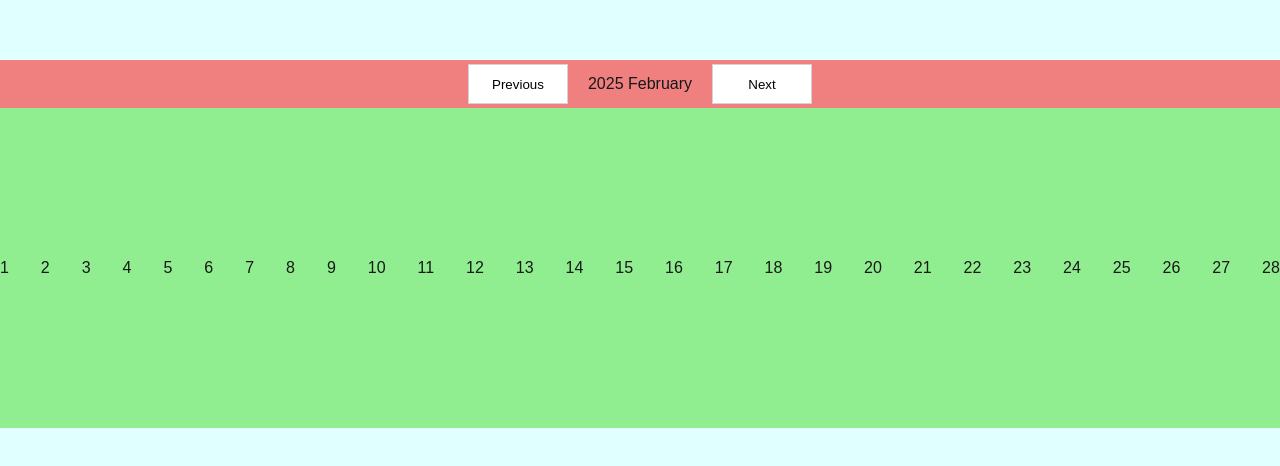
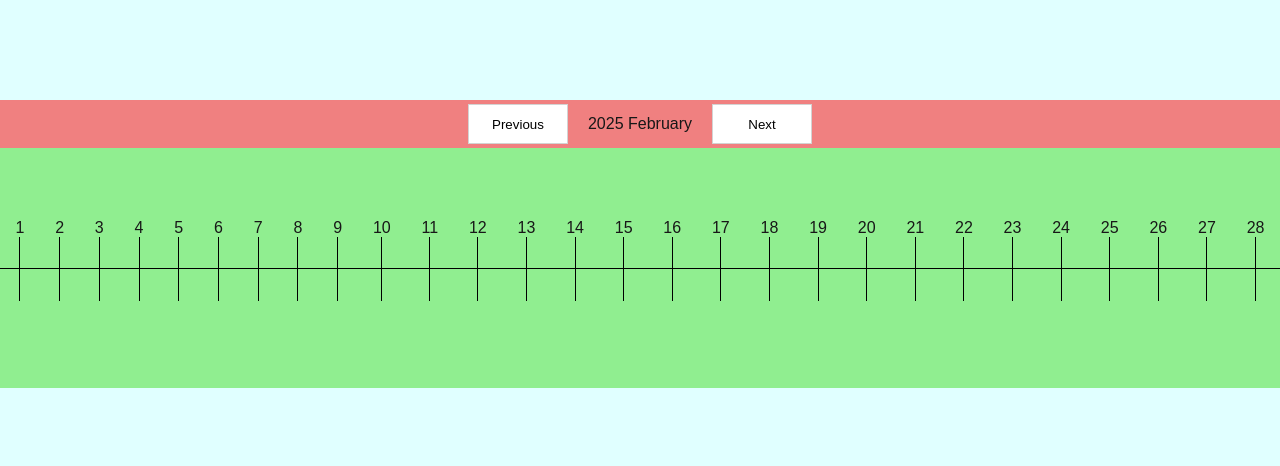
Before and after one commit to MatijaAleksic/Timeline, a Next.js app: page / in a window 1280 px wide. Shown: the part 156-622 px from the top of the page. Built offline with nearby package versions, Linux system fonts and the light colour scheme.

Commit message:
added basic structure of the meter

```diff
--- a/src/components/Meter/MeterCore/MeterCore.module.scss
+++ b/src/components/Meter/MeterCore/MeterCore.module.scss
@@ -11,34 +11,22 @@
 }
 
 .meterComponent {
-  height: 40vh;
+  height: 30vh;
   width: 100%;
+  min-width: 100%;
   display: flex;
   flex-direction: row;
+  align-items: center;
 
   background-color: lightgreen;
 
-  justify-content: space-between;
-  align-items: center;
+  overflow-x: scroll;
+  overflow-y: hidden;
 }
 
-.meterNavigationWrapper {
+.meterCenterLine {
+  position: fixed;
   width: 100%;
-  height: 6vh;
-  background-color: lightcoral;
-
-  display: flex;
-  flex-direction: row;
-  justify-content: center;
-  align-items: center;
+  height: 1px;
+  background: black;
 }
-.navigationYearContainer {
-  margin: 0 20px;
-}
-
-.navigationButton {
-  background-color: white;
-  border: 1px solid lightgray;
-  width: 100px;
-  height: 40px;
-}
--- a/src/components/Meter/MeterCore/MeterCore.tsx
+++ b/src/components/Meter/MeterCore/MeterCore.tsx
@@ -1,19 +1,21 @@
 "use client";
 
-import { addMonths, eachDayOfInterval, format, setMonth } from "date-fns";
+import { addMonths } from "date-fns";
 import styles from "./MeterCore.module.scss";
-import { useState } from "react";
+import { useState, useRef } from "react";
+import MeterHeader from "../MeterHeader/MeterHeader";
+import MeterMonth from "../MeterMonth/MeterMonth";
 
 function MeterCore() {
+  const minZoomPercentageValue = 30;
+  const maxZoomPercentageValue = 100;
   const [date, setDate] = useState<Date>(new Date());
-
-  const firstDayOfMonth = new Date(date.getFullYear(), date.getMonth(), 1);
-  const lastDayOfMonth = new Date(date.getFullYear(), date.getMonth() + 1, 0);
-
-  const days = eachDayOfInterval({
-    start: firstDayOfMonth,
-    end: lastDayOfMonth,
-  });
+  const [scrollValue, setScrollValue] = useState<number>(100);
+  const [isDragging, setIsDragging] = useState(false);
+  const [startX, setStartX] = useState(0);
+  const [scrollLeft, setScrollLeft] = useState(0);
+  const [scrollTop, setScrollTop] = useState(0);
+  const meterComponentRef = useRef<HTMLDivElement>(null);
 
   const handlePreviousMonth = () => {
     setDate(addMonths(date, -1));
@@ -23,26 +25,94 @@ function MeterCore() {
     setDate(addMonths(date, 1));
   };
 
+  const handleScroll = (event: any) => {
+    setScrollValue((prev) => {
+      const newValue = event.deltaY > 0 ? prev - 1 : prev + 1;
+      return Math.max(
+        minZoomPercentageValue,
+        Math.min(maxZoomPercentageValue, newValue)
+      );
+    });
+  };
+
+  const handleMouseDown = (event: React.MouseEvent) => {
+    setIsDragging(true);
+    setStartX(event.pageX - (meterComponentRef.current?.offsetLeft || 0));
+    setScrollLeft(meterComponentRef.current?.scrollLeft || 0);
+  };
+
+  const handleMouseMove = (event: React.MouseEvent) => {
+    if (!isDragging) return;
+    const moveX = event.pageX - startX;
+    if (meterComponentRef.current) {
+      meterComponentRef.current.scrollLeft = scrollLeft - moveX;
+    }
+  };
+
+  const handleMouseUp = () => {
+    setIsDragging(false);
+  };
+
+  const handleMouseLeave = () => {
+    setIsDragging(false);
+  };
+
+  const handleZoom = (event: any) => {
+    const mouseX = event.clientX;
+    const mouseY = event.clientY;
+
+    const element = meterComponentRef.current;
+    if (!element) return;
+
+    const boundingRect = element.getBoundingClientRect();
+    const offsetX = mouseX - boundingRect.left;
+    const offsetY = mouseY - boundingRect.top;
+
+    const prevScrollValue = scrollValue;
+    const newZoom = Math.max(
+      minZoomPercentageValue,
+      Math.min(
+        maxZoomPercentageValue,
+        scrollValue + (event.deltaY > 0 ? -1 : 1)
+      )
+    );
+
+    setScrollValue(newZoom);
+
+    if (element) {
+      const zoomRatio = newZoom / prevScrollValue;
+      const newScrollLeft = (scrollLeft - offsetX) * zoomRatio + offsetX;
+      const newScrollTop = (scrollTop - offsetY) * zoomRatio + offsetY;
+
+      element.scrollLeft = newScrollLeft * (scrollValue / 100) - 15;
+      element.scrollTop = newScrollTop * (scrollValue / 100);
+    }
+  };
+
   return (
     <div className={styles.meterWrapper}>
-      <div className={styles.meterNavigationWrapper}>
-        <button
-          className={styles.navigationButton}
-          onClick={handlePreviousMonth}
-        >
-          Previous
-        </button>
-        <div className={styles.navigationYearContainer}>
-          {format(date, "yyyy MMMM")}
-        </div>
-        <button className={styles.navigationButton} onClick={handleNextMonth}>
-          Next
-        </button>
-      </div>
-      <div className={styles.meterComponent}>
-        {days.map((day, index) => {
-          return <div key={index}>{format(day, "d")}</div>;
-        })}
+      <MeterHeader
+        handleNextMonth={handleNextMonth}
+        handlePreviousMonth={handlePreviousMonth}
+        date={date}
+      />
+
+      <div
+        className={styles.meterComponent}
+        onWheel={handleZoom}
+        ref={meterComponentRef}
+        onMouseDown={handleMouseDown}
+        onMouseMove={handleMouseMove}
+        onMouseUp={handleMouseUp}
+        onMouseLeave={handleMouseLeave}
+      >
+        <div className={styles.meterCenterLine} />
+        <MeterMonth widthPercentage={scrollValue} date={date}></MeterMonth>
+        <MeterMonth widthPercentage={scrollValue} date={date}></MeterMonth>
+        <MeterMonth widthPercentage={scrollValue} date={date}></MeterMonth>
+        <MeterMonth widthPercentage={scrollValue} date={date}></MeterMonth>
+        <MeterMonth widthPercentage={scrollValue} date={date}></MeterMonth>
+        <MeterMonth widthPercentage={scrollValue} date={date}></MeterMonth>
       </div>
     </div>
   );
--- a/src/components/Meter/MeterHeader/MeterHeader.module.scss
+++ b/src/components/Meter/MeterHeader/MeterHeader.module.scss
@@ -0,0 +1,20 @@
+.meterNavigationWrapper {
+  width: 100%;
+  height: 6vh;
+  background-color: lightcoral;
+
+  display: flex;
+  flex-direction: row;
+  justify-content: center;
+  align-items: center;
+}
+.navigationYearContainer {
+  margin: 0 20px;
+}
+
+.navigationButton {
+  background-color: white;
+  border: 1px solid lightgray;
+  width: 100px;
+  height: 40px;
+}
--- a/src/components/Meter/MeterHeader/MeterHeader.tsx
+++ b/src/components/Meter/MeterHeader/MeterHeader.tsx
@@ -1,4 +1,30 @@
+import styles from "./MeterHeader.module.scss";
+import { format } from "date-fns";
 
-export const MeterHeader = () => {
+interface IProps {
+  handlePreviousMonth: () => void;
+  handleNextMonth: () => void;
+  date: Date;
+}
 
-}
+const MeterHeader: React.FunctionComponent<IProps> = ({
+  handlePreviousMonth,
+  handleNextMonth,
+  date,
+}: IProps) => {
+  return (
+    <div className={styles.meterNavigationWrapper}>
+      <button className={styles.navigationButton} onClick={handlePreviousMonth}>
+        Previous
+      </button>
+      <div className={styles.navigationYearContainer}>
+        {format(date, "yyyy MMMM")}
+      </div>
+      <button className={styles.navigationButton} onClick={handleNextMonth}>
+        Next
+      </button>
+    </div>
+  );
+};
+
+export default MeterHeader;
--- a/src/components/Meter/MeterHeader/index.ts
+++ b/src/components/Meter/MeterHeader/index.ts
@@ -0,0 +1 @@
+export { default } from "./MeterHeader";
--- /dev/null
+++ b/src/components/Meter/MeterLine/MeterLine.module.scss
@@ -0,0 +1,17 @@
+.meterLineContainer {
+  display: flex;
+  flex-direction: column;
+  align-items: center;
+  height: 100%;
+  justify-content: center;
+
+  .meterLine {
+    height: 4rem;
+    width: 1px;
+    background: #000;
+    margin-bottom: 1rem;
+  }
+  .meterLineDisplayValue {
+    user-select: none;
+  }
+}
--- /dev/null
+++ b/src/components/Meter/MeterLine/MeterLine.tsx
@@ -0,0 +1,16 @@
+import styles from "./MeterLine.module.scss";
+
+interface IProps {
+  displayValue: string;
+}
+
+const MeterLine: React.FunctionComponent<IProps> = ({ displayValue }) => {
+  return (
+    <div className={styles.meterLineContainer}>
+      <div className={styles.meterLineDisplayValue}> {displayValue}</div>
+      <div className={styles.meterLine} />
+    </div>
+  );
+};
+
+export default MeterLine;
--- /dev/null
+++ b/src/components/Meter/MeterMonth/MeterMonth.module.scss
@@ -0,0 +1,7 @@
+.monthDaysContainer {
+  display: flex;
+  justify-content: space-around;
+  // min-width: 100vw;
+  flex-shrink: 0;
+  box-sizing: border-box;
+}
--- /dev/null
+++ b/src/components/Meter/MeterMonth/MeterMonth.tsx
@@ -0,0 +1,39 @@
+import { eachDayOfInterval, format } from "date-fns";
+import MeterLine from "../MeterLine/MeterLine";
+import styles from "./MeterMonth.module.scss";
+
+interface IProps {
+  date: Date;
+  widthPercentage: number;
+}
+
+const MeterMonth: React.FunctionComponent<IProps> = ({
+  date,
+  widthPercentage,
+  ...props
+}) => {
+  const firstDayOfMonth = new Date(date.getFullYear(), date.getMonth(), 1);
+  const lastDayOfMonth = new Date(date.getFullYear(), date.getMonth() + 1, 0);
+
+  const days = eachDayOfInterval({
+    start: firstDayOfMonth,
+    end: lastDayOfMonth,
+  });
+
+  const baseValue = 100;
+  const calculatedWidth = (widthPercentage / 100) * baseValue;
+
+  return (
+    <div
+      className={styles.monthDaysContainer}
+      {...props}
+      style={{ width: `${calculatedWidth}vw` }}
+    >
+      {days.map((day, index) => {
+        return <MeterLine key={index} displayValue={format(day, "d")} />;
+      })}
+    </div>
+  );
+};
+
+export default MeterMonth;
--- /dev/null
+++ b/src/components/Meter/MeterMonth/index.ts
@@ -0,0 +1 @@
+export { default } from "./MeterMonth";
```
Also changed, not shown: src/components/Meter/MeterLine/index.ts (added).
